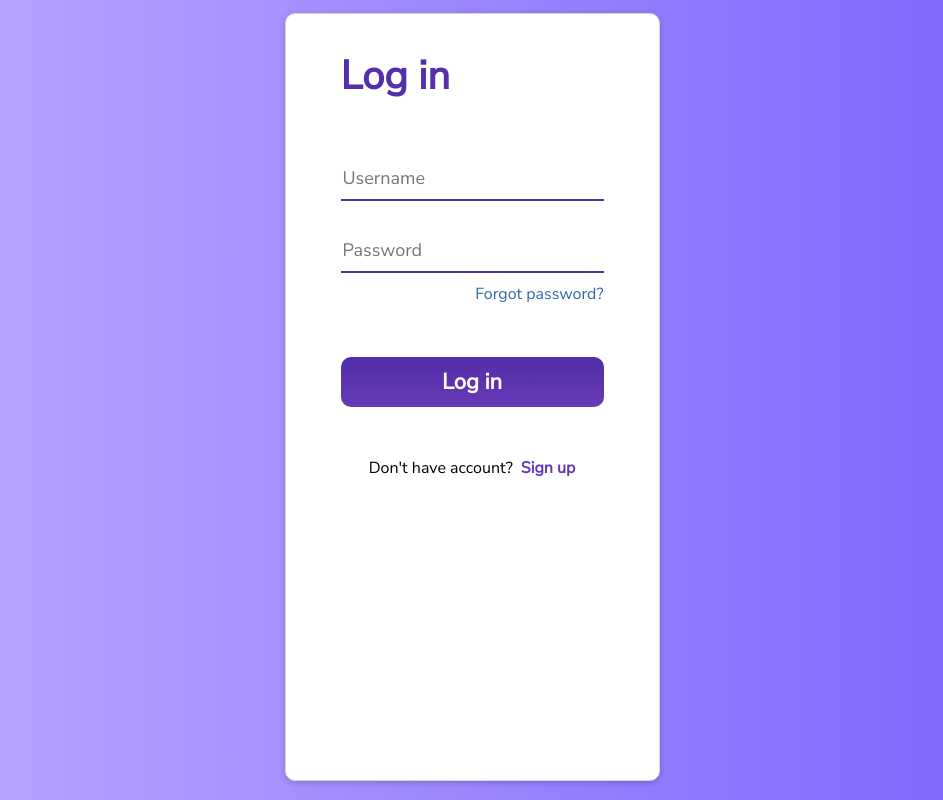
After one commit to 5Hanui/bigdataNews, a Python web app: template service/templates/login.html in a window 1280 px wide. The commit adds this page. Shown: the whole page, without its empty margins (168-1111 px from the left). Run offline with Jinja, Linux system fonts and the light colour scheme; the template is opened without the code that fills it, so the values that code supplies are empty.

Commit message:
#3 로그인 기능 구현

```diff
--- a/service/__init__.py
+++ b/service/__init__.py
@@ -24,8 +24,12 @@ def initRoute(app):
 
 
         return resp  # 응답을 가로채서 던짐.
+    #2 login
+    @app.route('/login')
+    def login():
+        return render_template('login.html')
 
-    #2 about us
+    #3 about us
     @app.route('/about')
     def about():
         return render_template('about-us.html')
--- /dev/null
+++ b/service/templates/login.html
@@ -0,0 +1,157 @@
+<body>
+    <form class="vldform vldauth" action="login.php" method="POST">
+        <h1>Log in</h1>
+        <input class="vldform__textbox" type="text" name="username" placeholder="Username" required>
+        <input class="vldform__textbox" type="password" name="pass" id="" placeholder="Password" required>
+        <a class="vldform__recoverypassword" href="#" onclick="showrecoveryform()">Forgot password?</a>
+        <input class="vldform__button" type="submit" value="Log in">
+        <p class="vldform__signup">Don't have account?
+            <a class="vldform__signuplink" href="#" onclick="showregform()">Sign up</a>
+        </p>
+    </form>
+    <form class="vldform vldreg" action="register.php" method="POST">
+        <h1>Sign up</h1>
+        <input class="vldform__textbox" type="text" name="username" placeholder="Username" required>
+        <input class="vldform__textbox" type="email" name="email" id="" placeholder="Email" required>
+        <input class="vldform__textbox" type="password" name="pass" id="" placeholder="Password" required>
+        <input class="vldform__textbox" type="password" name="pass2" id="" placeholder="Password again" required>
+        <input class="vldform__button" type="submit" value="Sign up">
+        <p class="vldform__signup">You already have account?
+            <a href="#" onclick="showauthform()">Log in</a>
+        </p>
+    </form>
+
+    <form class="vldform vldrecpass" action="recovery.php" method="POST">
+        <h1>Password recovery</h1>
+        <input class="vldform__textbox" type="email" name="email" id="" placeholder="Email" required>
+        <input class="vldform__button" type="submit" value="Recovery">
+    </form>
+</body>
+
+<style>
+    @import url('https://fonts.googleapis.com/css?family=Nunito+Sans');
+    body {
+        display: flex;
+        justify-content: center;
+        background-image: -webkit-linear-gradient(0deg, #bfacff 0%, #795fff 100%);
+    }
+
+    .vldform {
+        background-color: white;
+        box-sizing: border-box;
+        width: 375px;
+        display: flex;
+        flex-direction: column;
+        padding: 35px 55px;
+        font-family: "Nunito Sans";
+        animation: a .5s;
+        animation-fill-mode: forwards;
+        border: #d4d4d4 1px solid;
+        border-radius: 10px;
+        box-shadow: 0 2px 6px 0 hsla(0, 0%, 0%, 0.2);
+    }
+
+    .vldform a {
+        text-decoration: none;
+    }
+
+    .vldform h1 {
+        font-size: 40px;
+        color: #552FAB;
+        margin: 0px 0px 26px 0px;
+    }
+
+    .vldform__textbox {
+        border: 0;
+        outline: 0;
+        border-bottom: 2px #512DA8 solid;
+        font-size: 18px;
+        margin-top: 36px;
+        padding-bottom: 9px;
+        font-family: "Nunito Sans";
+    }
+
+    .vldform__textbox[type="password"]::after {
+        content: " ";
+        display: block;
+        width: 10px;
+        height: 10px;
+        background-color: rebeccapurple;
+
+    }
+
+    .vldform__recoverypassword {
+        align-self: flex-end;
+        margin: 10px 0px;
+        font-size: 16px;
+        color: #2E67A9;
+    }
+
+    .vldform__button {
+        margin-top: 42px;
+        height: 50px;
+        border: 0;
+        color: #fff;
+        border-radius: 10px;
+        background-image: linear-gradient(#512DA8, #673AB7);
+        font-size: 22px;
+        font-weight: 600;
+        font-family: "Nunito Sans";
+        cursor: pointer;
+    }
+
+    .vldform__signup {
+        align-self: center;
+        margin-top: 50px;
+        margin-bottom: 0px;
+    }
+
+    .vldform__signup a {
+        color: #6538B5;
+        font-weight: 600;
+        margin-left: 4px;
+    }
+
+    .vldreg {
+        display: none;
+    }
+
+    .vldrecpass {
+        display: none;
+    }
+
+    @keyframes a {
+        0% {
+            opacity: 0;
+            transform: translateY(-5px)
+        }
+
+        to {
+            opacity: 1;
+            transform: translateY(5px)
+        }
+    }
+
+    @media (max-width: 400px) {
+        .vldform {
+            width: 350px;
+            padding: 20px 40px;
+        }
+
+    }
+
+    @media (max-width: 360px) {
+        .vldform {
+            width: 305px;
+            padding: 20px 35px;
+        }
+
+        .vldform__signup {
+            text-align: center;
+        }
+
+        .vldform__signup a {
+            margin-left: 14px;
+        }
+    }
+</style>
--- a/service/templates/mod/tophead.html
+++ b/service/templates/mod/tophead.html
@@ -20,7 +20,7 @@
                         </ul>
                     </li>
                     <li><a class="ticker-btn" href="#">Signup</a></li>
-                    <li><a class="ticker-btn" href="#">Login</a></li>
+                    <li><a class="ticker-btn" href="/login">Login</a></li>
                 </ul>
             </nav><!-- #nav-menu-container -->
         </div>
```
Also changed, not shown: service/model/__init__.py (added).
